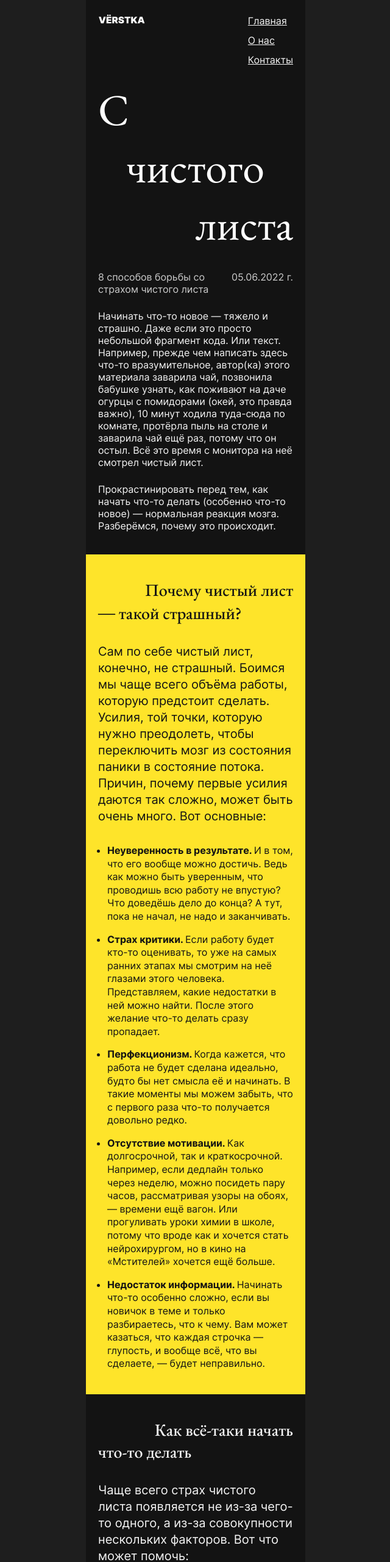
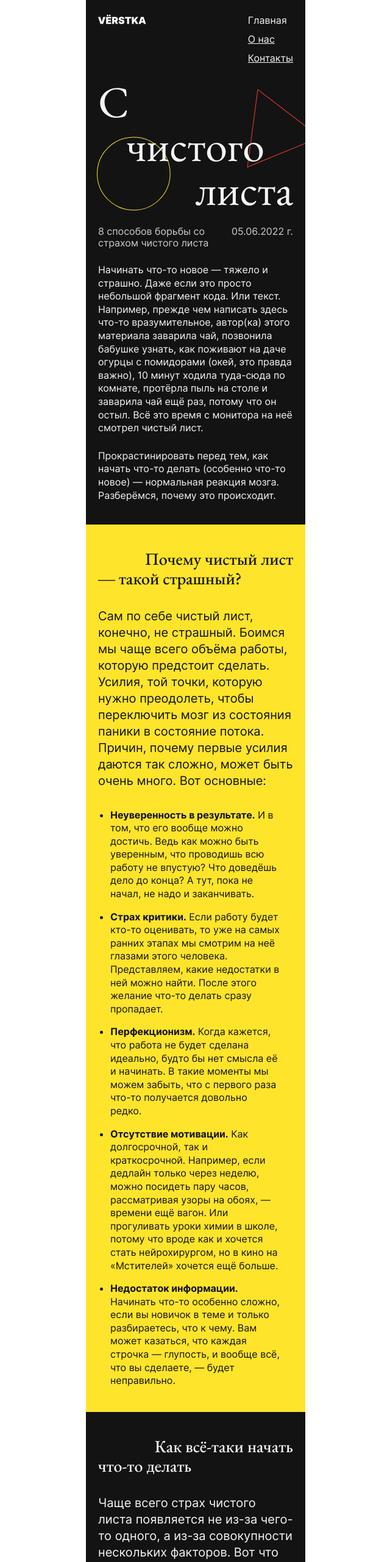
Before and after one commit to Oleg-gg/s-chistogo-lista, a plain HTML site: page index.html in a window 1280 px wide. Shown: the top 2561 px of the page at 61% size, without its empty margins (319-959 px from the left). Drawn offline with Linux system fonts and the light colour scheme; files whose address does not match are found by name.

Commit message:
Выполнил первый проект

```diff
--- a/fonts/fonts.css
+++ b/fonts/fonts.css
@@ -1,28 +1,35 @@
 @font-face {
-  src: url(/fonts/ebgaramondmedium.woff), format('woff');
-  src: url(/fonts/ebgaramondmedium.woff2), format('woff2');
-  src: url(/fonts/ebgaramondmedium.ttf), format('ttf');
-  font-family: 'EB Garamond';
+  font-family: "EB Garamond";
+  font-style: bold;
   font-weight: 500;
+  src: url(/fonts/ebgaramondmedium.woff2) format("woff2"),
+    url(/fonts/ebgaramondmedium.woff) format("woff"),
+    url(/fonts/ebgaramondmedium.ttf) format("truetype");
 }
+
 @font-face {
-  src: url(/fonts/ebgaramondregular.woff), format('woff');
-  src: url(/fonts/ebgaramondregular.woff2), format('woff2');
-  src: url(/fonts/ebgaramondregular.ttf), format('ttf');
-  font-family: 'EB Garamond';
+  font-family: "EB Garamond";
+  font-style: normal;
   font-weight: 400;
+  src: url(/fonts/ebgaramondregular.woff2) format("woff2"),
+    url(/fonts/ebgaramondregular.woff) format("woff"),
+    url(/fonts/ebgaramondregular.ttf) format("truetype");
 }
+
 @font-face {
-  src: url(/fonts/interregular.woff), format('woff');
-  src: url(/fonts/interregular.woff2), format('woff2');
-  src: url(/fonts/interregular.ttf), format('ttf');
-  font-family: 'Inter';
+  font-family: "Inter";
+  font-style: bold;
+  font-weight: 700;
+  src: url(/fonts/interbold.woff2) format("woff2"),
+    url(/fonts/interbold.woff) format("woff"),
+    url(/fonts/interbold.ttf) format("truetype");
+}
+
+@font-face {
+  font-family: "Inter";
+  font-style: normal;
   font-weight: 400;
+  src: url(/fonts/interregular.woff2) format("woff2"),
+    url(/fonts/interregular.woff) format("woff"),
+    url(/fonts/interregular.ttf) format("truetype");
 }
-@font-face {
-  src: url(/fonts/interbold.woff), format('woff');
-  src: url(/fonts/interbold.woff2), format('woff2');
-  src: url(/fonts/interbold.ttf), format('ttf');
-  font-family: 'Inter';
-  font-weight: 700;
-}
--- a/index.html
+++ b/index.html
@@ -1,125 +1,196 @@
 <!DOCTYPE html>
 <html lang="ru">
   <head>
-    <meta charset="UTF-8">
-    <meta name="viewport" content="width=device-width, initial-scale=1.0">
-    <link rel="stylesheet" href="/fonts/fonts.css">
-    <link rel="stylesheet" href="/styles/style.css">
+    <meta charset="UTF-8" />
+    <meta http-equiv="X-UA-Compatible" content="IE=edge" />
+    <meta name="viewport" content="width=device-width, initial-scale=1.0" />
     <title>С чистого листа</title>
+
+    <link rel="stylesheet" href="/fonts/fonts.css" />
+    <link rel="stylesheet" href="/styles/style.css" />
   </head>
   <body>
     <header class="content-section content-section_theme_dark">
-        <nav class="header_navigation">
-            <a><img class="header_logo" src="images/logo.svg" alt="logo"></a>
-            <ul class="header_menu">
-                <li class="header_menu_link"><a href="#0">Главная</a></li>
-                <li class="header_menu_link"><a href="">О нас</a></li>
-                <li class="header_menu_link"><a href="">Контакты</a></li>
+      <a class="header__logo">
+        <img class="header__logo-image" src="/images/logo.svg" alt="Логотип" />
+      </a>
+      <nav class="header__menu">
+        <ul class="header__menu-list">
+          <li class="header__menu-item">
+            <a class="header__menu-link">Главная</a>
+          </li>
+          <li class="header__menu-item_active">
+            <a class="header__menu-link" href="#0">О нас</a>
+          </li>
+          <li class="header__menu-item_active">
+            <a class="header__menu-link" href="#0">Контакты</a>
+          </li>
         </ul>
       </nav>
     </header>
-    <main class="content-section content-section_theme_dark">
-        <h1 class="cover-title">
+    <main>
+      <section class="content-section content-section_theme_dark cover">
+        <h1 class="cover__title">
           <span class="accent-span">С</span>
           <span class="accent-span text-center">чистого</span>
           <span class="accent-span text-right">листа</span>
         </h1>
-    </main>
-    <section class="content-section content-section_theme_dark">
+      </section>
+      <section class="content-section content-section_theme_dark intro">
         <header class="intro__heading">
-            <h2 class="intro__title">
-                8 способов борьбы со страхом чистого листа
-            </h2>
-            <time class="intro__date">05.06.2022 г.</time>
+          <p>8 способов борьбы со страхом чистого листа</p>
+          <time class="intro__date" datetime="2022-06-05">05.06.2022 г.</time>
         </header>
         <div class="intro__main-text">
-            <p class="intro__main-text_paragraph">
-                Начинать что-то новое — тяжело и страшно. Даже если это просто небольшой фрагмент кода. Или текст. Например, прежде чем написать здесь что-то вразумительное, автор(ка) этого материала заварила чай, позвонила бабушке узнать, как поживают на даче огурцы с помидорами (окей, это правда важно), 10 минут ходила туда-сюда по комнате, протёрла пыль на столе и заварила чай ещё раз, потому что он остыл. Всё это время с монитора на неё смотрел чистый лист.
+          <p>
+            Начинать что-то новое — тяжело и страшно. Даже если это просто
+            небольшой фрагмент кода. Или текст. Например, прежде чем написать
+            здесь что-то вразумительное, автор(ка) этого материала заварила чай,
+            позвонила бабушке узнать, как поживают на даче огурцы с помидорами
+            (окей, это правда важно), 10 минут ходила туда-сюда по комнате,
+            протёрла пыль на столе и заварила чай ещё раз, потому что он остыл.
+            Всё это время с монитора на неё смотрел чистый лист.
           </p>
-            <p class="intro__main-text_paragraph">
-                Прокрастинировать перед тем, как начать что-то делать (особенно что-то новое) — нормальная реакция мозга. Разберёмся, почему это происходит.
+          <p>
+            Прокрастинировать перед тем, как начать что-то делать (особенно
+            что-то новое) — нормальная реакция мозга. Разберёмся, почему это
+            происходит.
           </p>
         </div>
       </section>
-    <section class="content-section content-section_theme_bright">
-        <h1 class="content-section__subtitle">
+
+      <section class="content-section content-section_theme_bright reasons">
+        <h2 class="content-section__subtitle">
           <span class="accent-span text-right">Почему чистый лист</span>
           <span class="accent-span">— такой cтрашный?</span>
-        </h1>
+        </h2>
         <p class="content-section__introduction">
-            Сам по себе чистый лист, конечно, не страшный. Боимся мы чаще всего объёма работы, которую предстоит сделать. Усилия, той точки, которую нужно преодолеть, чтобы переключить мозг из состояния паники в состояние потока. Причин, почему первые усилия даются так сложно, может быть очень много. Вот основные:
+          Сам по себе чистый лист, конечно, не страшный. Боимся мы чаще всего
+          объёма работы, которую предстоит сделать. Усилия, той точки, которую
+          нужно преодолеть, чтобы переключить мозг из состояния паники в
+          состояние потока. Причин, почему первые усилия даются так сложно,
+          может быть очень много. Вот основные:
         </p>
         <ul class="content-section__list">
           <li class="content-section__list-item">
-                <div class="content-section__list-accent">Неуверенность в результате. </div>И в том, что его вообще можно достичь. Ведь как можно быть уверенным, что проводишь всю работу не впустую? Что доведёшь дело до конца? А тут, пока не начал, не надо и заканчивать.
+            <span class="content-section__list-accent"
+              >Неуверенность в результате.</span
+            >
+            И в том, что его вообще можно достичь. Ведь как можно быть
+            уверенным, что проводишь всю работу не впустую? Что доведёшь дело до
+            конца? А тут, пока не начал, не надо и заканчивать.
           </li>
           <li class="content-section__list-item">
-                <div class="content-section__list-accent">Страх критики. </div>Если работу будет кто-то оценивать, то уже на самых ранних этапах мы смотрим на неё глазами этого человека. Представляем, какие недостатки в ней можно найти. После этого желание что-то делать сразу пропадает.
+            <span class="content-section__list-accent">Страх критики.</span>
+            Если работу будет кто-то оценивать, то уже на самых ранних этапах мы
+            смотрим на неё глазами этого человека. Представляем, какие
+            недостатки в ней можно найти. После этого желание что-то делать
+            сразу пропадает.
           </li>
           <li class="content-section__list-item">
-                <div class="content-section__list-accent">Перфекционизм. </div>Когда кажется, что работа не будет сделана идеально, будто бы нет смысла её и начинать. В такие моменты мы можем забыть, что с первого раза что-то получается довольно редко.
+            <span class="content-section__list-accent">Перфекционизм.</span>
+            Когда кажется, что работа не будет сделана идеально, будто бы нет
+            смысла её и начинать. В такие моменты мы можем забыть, что с первого
+            раза что-то получается довольно редко.
           </li>
           <li class="content-section__list-item">
-                <div class="content-section__list-accent">Отсутствие мотивации. </div>Как долгосрочной, так и краткосрочной. Например, если дедлайн только через неделю, можно посидеть пару часов, рассматривая узоры на обоях, — времени ещё вагон. Или прогуливать уроки химии в школе, потому что вроде как и хочется стать нейрохирургом, но в кино на «Мстителей» хочется ещё больше.
+            <span class="content-section__list-accent"
+              >Отсутствие мотивации.</span
+            >
+            Как долгосрочной, так и краткосрочной. Например, если дедлайн только
+            через неделю, можно посидеть пару часов, рассматривая узоры на
+            обоях, — времени ещё вагон. Или прогуливать уроки химии в школе,
+            потому что вроде как и хочется стать нейрохирургом, но в кино на
+            «Мстителей» хочется ещё больше.
           </li>
           <li class="content-section__list-item">
-                <div class="content-section__list-accent">Недостаток информации. </div>Начинать что-то особенно сложно, если вы новичок в теме и только разбираетесь, что к чему. Вам может казаться, что каждая строчка — глупость, и вообще всё, что вы сделаете, — будет неправильно.
+            <span class="content-section__list-accent"
+              >Недостаток информации.</span
+            >
+            Начинать что-то особенно сложно, если вы новичок в теме и только
+            разбираетесь, что к чему. Вам может казаться, что каждая строчка —
+            глупость, и вообще всё, что вы сделаете, — будет неправильно.
           </li>
         </ul>
       </section>
-    <section class="content-section content-section_theme_dark">
-        <h1 class="content-section__subtitle">
+
+      <section class="content-section content-section_theme_dark how-to">
+        <h2 class="content-section__subtitle">
           <span class="accent-span text-right">Как всё-таки начать</span>
           <span class="accent-span">что-то делать</span>
-        </h1>
+        </h2>
         <p class="content-section__introduction">
-            Чаще всего страх чистого листа появляется не из-за чего-то одного, а из-за совокупности нескольких факторов. Вот что может помочь:
+          Чаще всего страх чистого листа появляется не из-за чего-то одного, а
+          из-за совокупности нескольких факторов. Вот что может помочь:
         </p>
-        <ul class="cards-list">
-            <li class="cards-list__item">
-                <article class="card card_theme_dark">
+        <div class="cards-list">
+          <article class="card_theme_dark card">
             <div class="card__author">
-                        <img class="card__author-photo" src="images/polyarinov.png" alt="author_photo">
-                        <p class="card__author-name">Алексей Поляринов</p>
+              <img
+                class="card__author-photo"
+                src="/images/polyarinov.png"
+                alt="Фото Алексей Поляринов"
+              />
+              <span class="card__author-name">Алексей Поляринов</span>
             </div>
             <div class="card__content">
               <h3 class="card__title">Начать любыми словами</h3>
-                        <p class="card__text">Любыми — без шуток. Если не верите нам, посмотрите, например, чем открывается эссе Алексея Поляринова «Чарли Кауфман: расширение пространства». Можно и менее радикально. Главное, чтобы пустую страницу начали заполнять символы. Получится своеобразная ловушка для мозга: он видит, что вы уже начали что-то делать, и ему становится легче войти в состояние потока.</p>
+              <p class="card__text">
+                Любыми — без шуток. Если не верите нам, посмотрите, например,
+                чем открывается эссе Алексея Поляринова «Чарли Кауфман:
+                расширение пространства». Можно и менее радикально. Главное,
+                чтобы пустую страницу начали заполнять символы. Получится
+                своеобразная ловушка для мозга: он видит, что вы уже начали
+                что-то делать, и ему становится легче войти в состояние потока.
+              </p>
             </div>
           </article>
-            </li>
-            <li class="cards-list__item">
-                <article class="card card_theme_bright card_text-only">
-                    <div class="card__content">
-                        <h3 class="card__title">Поставить перед собой рамку для фотографии</h3>
-                        <p class="card__text">Самую обычную: 10 на 15 сантиметров. Уже от одного ощущения, что предстоит работа над большой и сложной задачей, может пропасть всякое желание за неё браться. В такие моменты хорошо помогает загнать задачу в рамки — в прямом смысле. Сосредоточьтесь на том, чтобы заполнить только пространство 10х15 сантиметров. Что дальше — пока неважно.</p>
-                    </div>
+
+          <article class="card_theme_bright card_text-only">
+            <h3 class="card__title">
+              Поставить перед собой рамку для фотографии
+            </h3>
+            <p class="card__text">
+              Самую обычную: 10 на 15 сантиметров. Уже от одного ощущения, что
+              предстоит работа над большой и сложной задачей, может пропасть
+              всякое желание за неё браться. В такие моменты хорошо помогает
+              загнать задачу в рамки — в прямом смысле. Сосредоточьтесь на том,
+              чтобы заполнить только пространство 10х15 сантиметров. Что дальше
+              — пока неважно.
+            </p>
           </article>
-            </li>
-            <li class="cards-list__item">
-                <article class="card card_theme_dark">
+
+          <article class="card_theme_dark card">
             <div class="card__author">
-                        <img class="card__author-photo" src="images/bunin.png" alt="bunin_portrait">
-                        <p class="card__author-name">Иван Бунин</p>
+              <img
+                class="card__author-photo"
+                src="/images/bunin.png"
+                alt="Фото Иван Бунин"
+              />
+              <span class="card__author-name">Иван Бунин</span>
             </div>
             <div class="card__content">
               <h3 class="card__title">Сделать из задачи рутину</h3>
-                        <p class="card__text">«Писать стихи нужно каждый день, подобно тому как скрипач или пианист непременно должен каждый день без пропусков по нескольку часов играть на своём инструменте. В противном случае ваш талант неизбежно оскудеет, высохнет, подобно колодцу, откуда долгое время не берут воду. А о чём писать? О чём угодно. Если у вас в данное время нет никакой темы, идеи, то пишите просто обо всём, что увидите», — такой совет своему приятелю дал Иван Бунин. Нет повода ему не следовать.</p>
+              <p class="card__text">
+                «Писать стихи нужно каждый день, подобно тому как скрипач или
+                пианист непременно должен каждый день без пропусков по нескольку
+                часов играть на своём инструменте. В противном случае ваш талант
+                неизбежно оскудеет, высохнет, подобно колодцу, откуда долгое
+                время не берут воду. А о чём писать? О чём угодно. Если у вас в
+                данное время нет никакой темы, идеи, то пишите просто обо всём,
+                что увидите», — такой совет своему приятелю дал Иван Бунин. Нет
+                повода ему не следовать.
+              </p>
             </div>
           </article>
-            </li>
-        </ul>
+        </div>
       </section>
-    <section class="content-section content-section_theme_dark"></section>
-    <footer class="content-section content-section_theme_dark footer">
-        <img class="footer__copy" src="images/logo.svg" alt="logo">
+    </main>
+    <footer class="content-section content-section_theme_dark">
+      <p class="footer__copy">© VЁRSTKA</p>
       <ul class="footer__links">
-            <li class="footer__links_item"><a href="">
-                ВК
-            </a></li>
-            <li class="footer__links_item"><a href="">
-                Ютуб
-            </a></li>
+        <li><a>ВК</a></li>
+        <li><a>Ютуб</a></li>
       </ul>
     </footer>
   </body>
--- a/styles/style.css
+++ b/styles/style.css
@@ -1,9 +1,10 @@
 body {
   margin: 0;
-  background-color: #1e1e1e;
-  font-family: 'Inter', 'sans-serif';
+  font-family: Inter;
   font-weight: 400;
+  font-style: normal;
 }
+
 h1,
 h2,
 h3,
@@ -17,171 +18,242 @@ blockquote {
   margin: 0;
   padding: 0;
 }
-a {
-  color: inherit;
-}
+
 .content-section {
   width: 360px;
   box-sizing: border-box;
   margin: 0 auto;
 }
+
 .content-section_theme_dark {
+  color: #f5f5f5;
   background-color: #131313;
-  color: #F5F5F5;
 }
+
 .content-section_theme_bright {
-  background-color: #FEE42A;
   color: #131313;
+  background: #fee42a;
 }
-.header_navigation {
+
+/* Header */
+
+header {
+  padding: 24px 20px;
   display: flex;
   justify-content: space-between;
-  padding-bottom: 24px;
 }
-.header_logo {
-  width: 78.45px;
-  height: 15.43px;
-  padding: 24px 0 0 20px;
+
+.header__logo-image {
+  height: 16px;
 }
-.header_menu {
-  list-style: none;
-  padding: 24px 20px 0 0;
+
+.header__menu {
   font-size: 16px;
+  line-height: 19.2px;
 }
-.header_menu_link:not(:last-child) {
-  padding-bottom: 12px;
+
+.header__menu-list {
+  display: flex;
+  flex-direction: column;
+  row-gap: 12px;
+  list-style-type: none;
 }
-.cover-title {
-  padding: 0 20px 0 20px;
-  font-family: 'EB Garamond', 'serif';
+
+.header__menu-link {
+  color: #f5f5f5;
+}
+
+/* Cover */
+
+.cover {
+  min-height: 198px;
+  padding: 0 20px;
+  background-image: url(/images/cover.svg);
+  background-repeat: no-repeat;
+  background-size: 95% auto;
+  background-position: right bottom;
+}
+.cover__title {
+  font-family: "EB Garamond";
   font-size: 72px;
-  color: #fff;
+  font-style: normal;
   font-weight: 400;
-  background-image: url('../s-chistogo-lista-review/images/cover.svg');
-  background-repeat: no-repeat;
-  background-size: contain;
-  background-position: bottom;
-  min-height: 221px;
+  line-height: 72px;
 }
+
 .accent-span {
   display: block;
 }
+
 .text-center {
   text-align: center;
 }
+
 .text-right {
   text-align: right;
 }
+
+/* Intro */
+
 .intro__heading {
-  padding-top: 30px;
-  padding: 30px 20px 24px 20px;
-  display: flex;
-  justify-content: space-between;
+  color: #ccc;
   font-size: 16px;
+  line-height: 19.2px;
 }
-.intro__title {
-  color: #CCCCCC;
-  font-weight: 400;
-  font-size: 16px;
 
-}
 .intro__date {
   white-space: nowrap;
-  color: #CCCCCC;
 }
+
 .intro__main-text {
-  padding: 0 20px 37px 20px;
+  display: flex;
+  flex-direction: column;
+  row-gap: 24px;
+  padding: 0 20px 37px;
+  font-size: 16px;
+  line-height: 21.6px;
 }
-.intro__main-text_paragraph:not(:last-child) {
-  padding-bottom: 24px;
+
+/* Reasons */
+
+.reasons {
+  display: flex;
+  flex-direction: column;
+  row-gap: 32px;
+  padding: 40px 20px;
 }
+
 .content-section__subtitle {
-  font-family: 'EB Garamond', 'serif';
+  font-family: "EB Garamond";
   font-size: 28px;
+  font-style: normal;
   font-weight: 500;
-  padding: 40px 20px 32px 20px;
+  line-height: 32.2px;
 }
+
 .content-section__introduction {
-  padding: 0 20px 32px 20px;
+  font-size: 20px;
   line-height: 27px;
-  font-size: 20px;
 }
+
 .content-section__list {
-  padding: 0 20px 39px 35px;
+  display: flex;
+  flex-direction: column;
+  gap: 16px;
+  padding: 0 20px;
 }
+
 .content-section__list-item {
   font-size: 16px;
   line-height: 21.6px;
 }
-.content-section__list-item:not(:last-child) {
-  padding-bottom: 16px;
-}
+
 .content-section__list-accent {
+  font-family: Inter;
+  font-size: 16px;
+  font-style: normal;
   font-weight: 700;
-  display: inline;
+  line-height: 21.6px;
 }
 
-/*----------------------------------------------------------*/
+/* how-to */
+
+.how-to {
+  display: flex;
+  flex-direction: column;
+  row-gap: 32px;
+  padding: 40px 20px 60px;
+}
 
 .cards-list {
-  list-style: none;
-  padding: 0 20px 60px 20px;
+  display: flex;
+  flex-direction: column;
+  row-gap: 32px;
 }
+
 .card {
   border-radius: 30px;
-  padding: 24px 20px 20px 20px;
+  display: flex;
+  flex-direction: column;
+  row-gap: 8px;
 }
-.cards-list__item:not(:last-child) {
-  padding-bottom: 32px;
-}
+
 .card_theme_dark {
   background-color: #343434;
 }
-.card_theme_bright {
-  background-color: #FEE42A;
-  color: #131313;
+
+.card__author {
+  display: flex;
+  flex-direction: column;
+  row-gap: 8px;
+  padding: 20px 0 0 20px;
 }
+
 .card__author-photo {
   width: 100px;
-  height: auto;
-  padding-bottom: 8px;
+  border-radius: 50px;
 }
+
 .card__author-name {
-  padding-bottom: 8px;
+  font-family: Inter;
   font-size: 16px;
+  font-style: normal;
   font-weight: 700;
+  line-height: 21.6px;
 }
+
 .card__content {
+  display: flex;
+  flex-direction: column;
+  row-gap: 8px;
+  padding: 0px 20px 20px;
+}
 
+.card__title {
+  font-family: "EB Garamond";
+  font-size: 22px;
+  font-style: normal;
+  font-weight: 500;
+  line-height: 29.7px;
 }
-.card__title {
-  font-family: 'EB Garamond', 'serif';
-  font-size: 22px;
-  padding-bottom: 8px;
-  font-weight: 400;
-}
+
 .card__text {
   font-size: 16px;
   line-height: 21.6px;
 }
-/*-----------------------------подвал--------------------------------*/
-.footer {
+
+.card_text-only {
+  display: flex;
+  flex-direction: column;
+  row-gap: 8px;
+  padding: 20px;
+  border-radius: 30px;
+}
+
+.card_theme_bright {
+  background-color: #fee42a;
+  color: #131313;
+}
+
+/* Footer */
+
+footer {
   display: flex;
   justify-content: space-between;
-  padding: 20px 20px 20px 20px;
-  border-top: 1px solid #FEE42A;
+  padding: 20px;
+  border-top: 1px solid #fee42a;
+  align-items: center;
 }
+
 .footer__copy {
-  width: 78.45px;
-  height: 15.43px;
+  font-size: 16px;
+  line-height: 21.6px;
 }
+
 .footer__links {
-  list-style: none;
   display: flex;
+  column-gap: 16px;
+  list-style-type: none;
+  font-size: 14px;
+  line-height: 17.5px;
 }
-.footer__links_item > a {
-  text-decoration: none;
-}
-.footer__links_item:not(:last-child) {
-  padding-right: 16px;
-}
```
Lines whose indentation alone changed are shown as unchanged.
